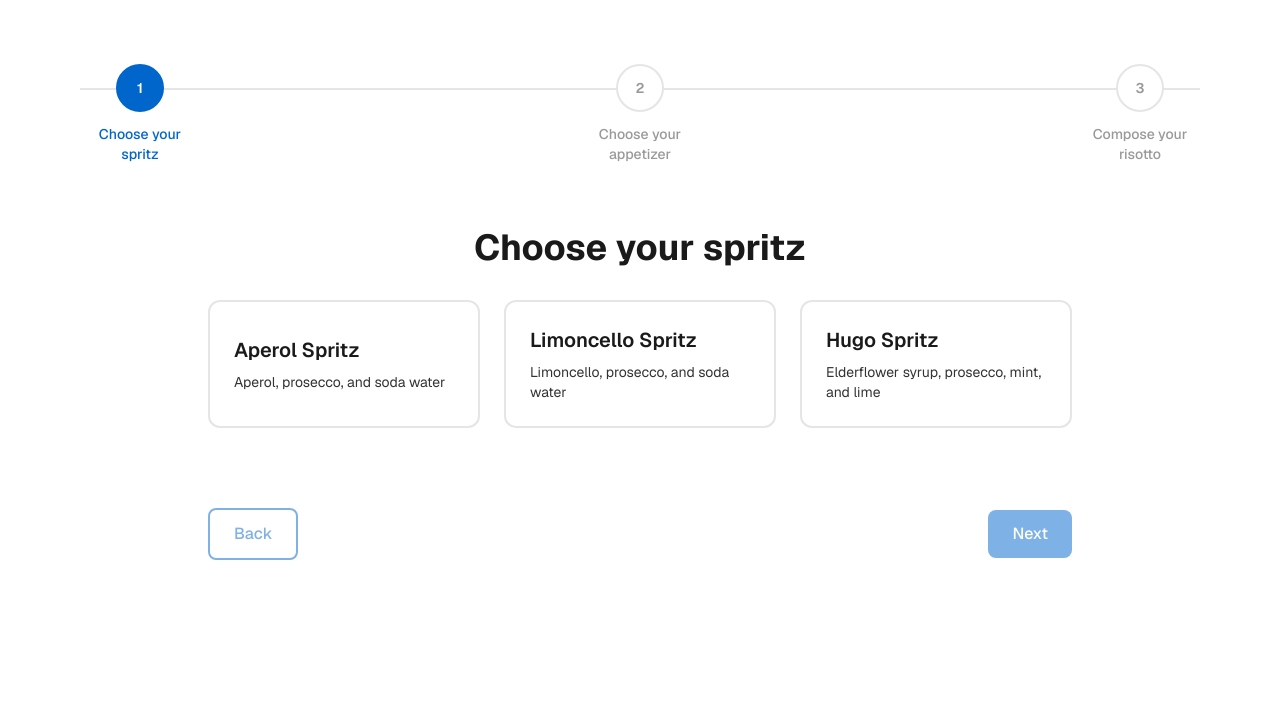
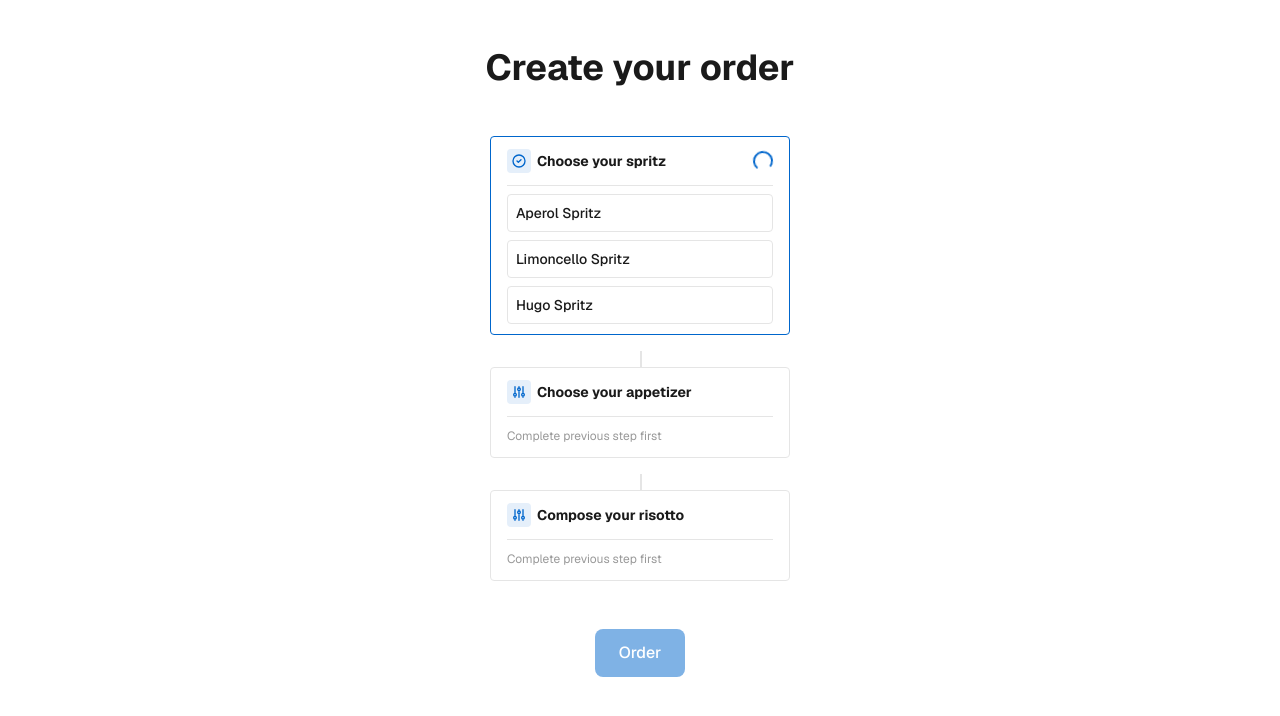
Before and after one commit to dariogod/risottomation, a Next.js app: page /order in a window 1280 px wide. Shown: the top 716 px of the page. Built offline with nearby package versions, Linux system fonts and the light colour scheme.

Commit message:
update order flow

```diff
--- a/components/order/OrderFlow.tsx
+++ b/components/order/OrderFlow.tsx
@@ -2,18 +2,92 @@
 
 import React, { useState } from "react";
 import { useRouter } from "next/navigation";
-import StepIndicator from "@/components/StepIndicator";
-import StepContent from "./StepContent";
-import SpritzSelector from "./SpritzSelector";
-import AppetizerSelector from "./AppetizerSelector";
-import RisottoComposer from "./RisottoComposer";
 import Button from "@/components/Button";
 import { Order, SpritzOption, AppetizerOption, RisottoBase, Topping } from "@/lib/types";
-import { orderSteps } from "@/lib/data";
+import { spritzes, appetizers, risottoBases, toppings } from "@/lib/data";
+
+const NODE_WIDTH = 300;
+const MIN_NODE_HEIGHT = 90;
+
+interface OrderBlockProps {
+  title: string;
+  icon?: React.ReactNode;
+  isCompleted: boolean;
+  isActive: boolean;
+  children: React.ReactNode;
+  stepNumber: number;
+}
+
+function OrderBlock({ title, icon, isCompleted, isActive, children, stepNumber }: OrderBlockProps) {
+  const borderColor = isActive ? "border-[#0066cc]" : isCompleted ? "border-[#0066cc]" : "border-[#e5e5e5]";
+  const hoverBorder = isActive ? "" : "hover:border-[#0066cc]/40";
+
+  return (
+    <div className="relative">
+      {/* Connecting line from previous block */}
+      {stepNumber > 0 && (
+        <div className="absolute -top-4 left-[150px] w-0.5 h-4 bg-[#e5e5e5]" />
+      )}
+
+      <div
+        className={`relative bg-white px-4 py-1 border cursor-pointer rounded-sm ${borderColor} ${hoverBorder}`}
+        style={{ width: `${NODE_WIDTH}px`, minHeight: `${MIN_NODE_HEIGHT}px` }}
+      >
+        {/* Header */}
+        <div className="flex w-full items-center gap-1.5 mb-1">
+          {/* Icon */}
+          {icon && (
+            <div className="shrink-0 size-6 flex items-center justify-center rounded-sm bg-[#0066cc]/10">
+              {icon}
+            </div>
+          )}
+
+          {/* Title */}
+          <div className="flex items-center justify-between h-10 w-full">
+            <p className="text-sm font-bold leading-[14px]">{title}</p>
+
+            {/* Status indicator */}
+            {isCompleted && (
+              <div className="flex-center relative">
+                <div className="absolute flex-center rounded-full bg-[#0066cc]/20 size-5">
+                  <svg
+                    className="w-3 h-3 text-[#0066cc]"
+                    fill="none"
+                    stroke="currentColor"
+                    viewBox="0 0 24 24"
+                  >
+                    <path
+                      strokeLinecap="round"
+                      strokeLinejoin="round"
+                      strokeWidth={3}
+                      d="M5 13l4 4L19 7"
+                    />
+                  </svg>
+                </div>
+              </div>
+            )}
+            {isActive && !isCompleted && (
+              <div className="flex-center relative">
+                <div className="w-5 h-5 border-2 border-[#0066cc] border-t-transparent rounded-full animate-spin" />
+              </div>
+            )}
+          </div>
+        </div>
+
+        {/* Separator */}
+        <div className="h-px bg-[#e5e5e5] mb-1" />
+
+        {/* Content */}
+        <div className="min-h-[32px] flex flex-col text-xs gap-1 pt-1 pb-1.5 justify-center max-w-full overflow-hidden">
+          {children}
+        </div>
+      </div>
+    </div>
+  );
+}
 
 export default function OrderFlow() {
   const router = useRouter();
-  const [currentStep, setCurrentStep] = useState(0);
   const [order, setOrder] = useState<Order>({
     toppings: [],
   });
@@ -40,104 +114,187 @@ export default function OrderFlow() {
     });
   };
 
-  const handleNext = () => {
-    if (currentStep < orderSteps.length - 1) {
-      setCurrentStep(currentStep + 1);
-    }
-  };
-
-  const handleBack = () => {
-    if (currentStep > 0) {
-      setCurrentStep(currentStep - 1);
-    }
-  };
-
   const handleOrder = () => {
-    // Store order in sessionStorage or pass as query params
     const orderData = JSON.stringify(order);
     sessionStorage.setItem("order", orderData);
     router.push("/order/confirmation");
   };
 
-  const canProceed = () => {
-    switch (currentStep) {
-      case 0:
-        return !!order.spritz;
-      case 1:
-        return !!order.appetizer;
-      case 2:
-        return !!order.risottoBase;
-      default:
-        return false;
-    }
-  };
-
-  const renderStepContent = () => {
-    switch (currentStep) {
-      case 0:
-        return (
-          <StepContent title="Choose your spritz">
-            <SpritzSelector
-              selectedSpritz={order.spritz}
-              onSelect={handleSpritzSelect}
-            />
-          </StepContent>
-        );
-      case 1:
-        return (
-          <StepContent title="Choose your appetizer">
-            <AppetizerSelector
-              selectedAppetizer={order.appetizer}
-              onSelect={handleAppetizerSelect}
-            />
-          </StepContent>
-        );
-      case 2:
-        return (
-          <StepContent title="Compose your risotto">
-            <RisottoComposer
-              selectedBase={order.risottoBase}
-              selectedToppings={order.toppings}
-              onBaseSelect={handleBaseSelect}
-              onToppingToggle={handleToppingToggle}
-            />
-          </StepContent>
-        );
-      default:
-        return null;
-    }
-  };
+  const canOrder = order.spritz && order.appetizer && order.risottoBase;
 
   return (
-    <div className="min-h-screen bg-white py-8">
-      <div className="max-w-6xl mx-auto px-4">
-        <StepIndicator steps={orderSteps} currentStep={currentStep} />
-        {renderStepContent()}
-        <div className="flex justify-between items-center mt-12 max-w-4xl mx-auto px-4">
-          <Button
-            variant="secondary"
-            onClick={handleBack}
-            disabled={currentStep === 0}
+    <div className="min-h-screen bg-white py-12 px-4">
+      <div className="max-w-4xl mx-auto">
+        <h1 className="text-4xl font-bold text-[#1a1a1a] text-center mb-12">
+          Create your order
+        </h1>
+
+        {/* Three blocks displayed vertically */}
+        <div className="flex flex-col items-center gap-8">
+          {/* Block 1: Spritz */}
+          <OrderBlock
+            title="Choose your spritz"
+            icon={
+              <svg className="w-4 h-4 text-[#0066cc]" fill="none" stroke="currentColor" viewBox="0 0 24 24">
+                <path strokeLinecap="round" strokeLinejoin="round" strokeWidth={2} d="M9 12l2 2 4-4m6 2a9 9 0 11-18 0 9 9 0 0118 0z" />
+              </svg>
+            }
+            isCompleted={!!order.spritz}
+            isActive={!order.spritz}
+            stepNumber={0}
           >
-            Back
-          </Button>
-          {currentStep < orderSteps.length - 1 ? (
-            <Button
-              variant="primary"
-              onClick={handleNext}
-              disabled={!canProceed()}
+            <div className="space-y-2">
+              {spritzes.map((spritz) => {
+                const isSelected = order.spritz?.id === spritz.id;
+                return (
+                  <button
+                    key={spritz.id}
+                    onClick={() => handleSpritzSelect(spritz)}
+                    className={`w-full text-left p-2 rounded-sm border transition-all ${
+                      isSelected
+                        ? "border-[#0066cc] bg-[#f0f7ff]"
+                        : "border-[#e5e5e5] hover:border-[#0066cc]"
+                    }`}
                   >
-              Next
-            </Button>
+                    <div className="flex items-center justify-between">
+                      <span className="text-sm font-medium">{spritz.name}</span>
+                      {isSelected && (
+                        <svg className="w-4 h-4 text-[#0066cc]" fill="none" stroke="currentColor" viewBox="0 0 24 24">
+                          <path strokeLinecap="round" strokeLinejoin="round" strokeWidth={2} d="M5 13l4 4L19 7" />
+                        </svg>
+                      )}
+                    </div>
+                  </button>
+                );
+              })}
+            </div>
+          </OrderBlock>
+
+          {/* Block 2: Appetizer */}
+          <OrderBlock
+            title="Choose your appetizer"
+            icon={
+              <svg className="w-4 h-4 text-[#0066cc]" fill="none" stroke="currentColor" viewBox="0 0 24 24">
+                <path strokeLinecap="round" strokeLinejoin="round" strokeWidth={2} d="M12 6V4m0 2a2 2 0 100 4m0-4a2 2 0 110 4m-6 8a2 2 0 100-4m0 4a2 2 0 110-4m0 4v2m0-6V4m6 6v10m6-2a2 2 0 100-4m0 4a2 2 0 110-4m0 4v2m0-6V4" />
+              </svg>
+            }
+            isCompleted={!!order.appetizer}
+            isActive={!!order.spritz && !order.appetizer}
+            stepNumber={1}
+          >
+            {order.spritz ? (
+              <div className="space-y-2">
+                {appetizers.map((appetizer) => {
+                  const isSelected = order.appetizer?.id === appetizer.id;
+                  return (
+                    <button
+                      key={appetizer.id}
+                      onClick={() => handleAppetizerSelect(appetizer)}
+                      className={`w-full text-left p-2 rounded-sm border transition-all ${
+                        isSelected
+                          ? "border-[#0066cc] bg-[#f0f7ff]"
+                          : "border-[#e5e5e5] hover:border-[#0066cc]"
+                      }`}
+                    >
+                      <div className="flex items-center justify-between">
+                        <span className="text-sm font-medium">{appetizer.name}</span>
+                        {isSelected && (
+                          <svg className="w-4 h-4 text-[#0066cc]" fill="none" stroke="currentColor" viewBox="0 0 24 24">
+                            <path strokeLinecap="round" strokeLinejoin="round" strokeWidth={2} d="M5 13l4 4L19 7" />
+                          </svg>
+                        )}
+                      </div>
+                    </button>
+                  );
+                })}
+              </div>
             ) : (
+              <p className="text-[#999999] text-xs">Complete previous step first</p>
+            )}
+          </OrderBlock>
+
+          {/* Block 3: Risotto */}
+          <OrderBlock
+            title="Compose your risotto"
+            icon={
+              <svg className="w-4 h-4 text-[#0066cc]" fill="none" stroke="currentColor" viewBox="0 0 24 24">
+                <path strokeLinecap="round" strokeLinejoin="round" strokeWidth={2} d="M12 6V4m0 2a2 2 0 100 4m0-4a2 2 0 110 4m-6 8a2 2 0 100-4m0 4a2 2 0 110-4m0 4v2m0-6V4m6 6v10m6-2a2 2 0 100-4m0 4a2 2 0 110-4m0 4v2m0-6V4" />
+              </svg>
+            }
+            isCompleted={!!order.risottoBase}
+            isActive={!!order.appetizer && !order.risottoBase}
+            stepNumber={2}
+          >
+            {order.appetizer ? (
+              <div className="space-y-4">
+                {/* Base selection */}
+                <div>
+                  <p className="text-xs font-medium text-[#333333] mb-2">Base:</p>
+                  <div className="space-y-1">
+                    {risottoBases.map((base) => {
+                      const isSelected = order.risottoBase?.id === base.id;
+                      return (
+                        <button
+                          key={base.id}
+                          onClick={() => handleBaseSelect(base)}
+                          className={`w-full text-left p-2 rounded-sm border transition-all ${
+                            isSelected
+                              ? "border-[#0066cc] bg-[#f0f7ff]"
+                              : "border-[#e5e5e5] hover:border-[#0066cc]"
+                          }`}
+                        >
+                          <div className="flex items-center justify-between">
+                            <span className="text-xs">{base.name}</span>
+                            {isSelected && (
+                              <svg className="w-3 h-3 text-[#0066cc]" fill="none" stroke="currentColor" viewBox="0 0 24 24">
+                                <path strokeLinecap="round" strokeLinejoin="round" strokeWidth={2} d="M5 13l4 4L19 7" />
+                              </svg>
+                            )}
+                          </div>
+                        </button>
+                      );
+                    })}
+                  </div>
+                </div>
+
+                {/* Toppings selection */}
+                <div>
+                  <p className="text-xs font-medium text-[#333333] mb-2">Toppings:</p>
+                  <div className="flex flex-wrap gap-1">
+                    {toppings.map((topping) => {
+                      const isSelected = order.toppings.some((t) => t.id === topping.id);
+                      return (
+                        <button
+                          key={topping.id}
+                          onClick={() => handleToppingToggle(topping)}
+                          className={`px-2 py-1 rounded-sm border text-xs transition-all ${
+                            isSelected
+                              ? "border-[#0066cc] bg-[#f0f7ff] text-[#0066cc]"
+                              : "border-[#e5e5e5] hover:border-[#0066cc]"
+                          }`}
+                        >
+                          {topping.name}
+                        </button>
+                      );
+                    })}
+                  </div>
+                </div>
+              </div>
+            ) : (
+              <p className="text-[#999999] text-xs">Complete previous step first</p>
+            )}
+          </OrderBlock>
+        </div>
+
+        {/* Order button */}
+        <div className="flex justify-center mt-12">
           <Button
             variant="primary"
             onClick={handleOrder}
-              disabled={!canProceed()}
+            disabled={!canOrder}
           >
             Order
           </Button>
-          )}
         </div>
       </div>
     </div>
```
Lines whose indentation alone changed are shown as unchanged.
